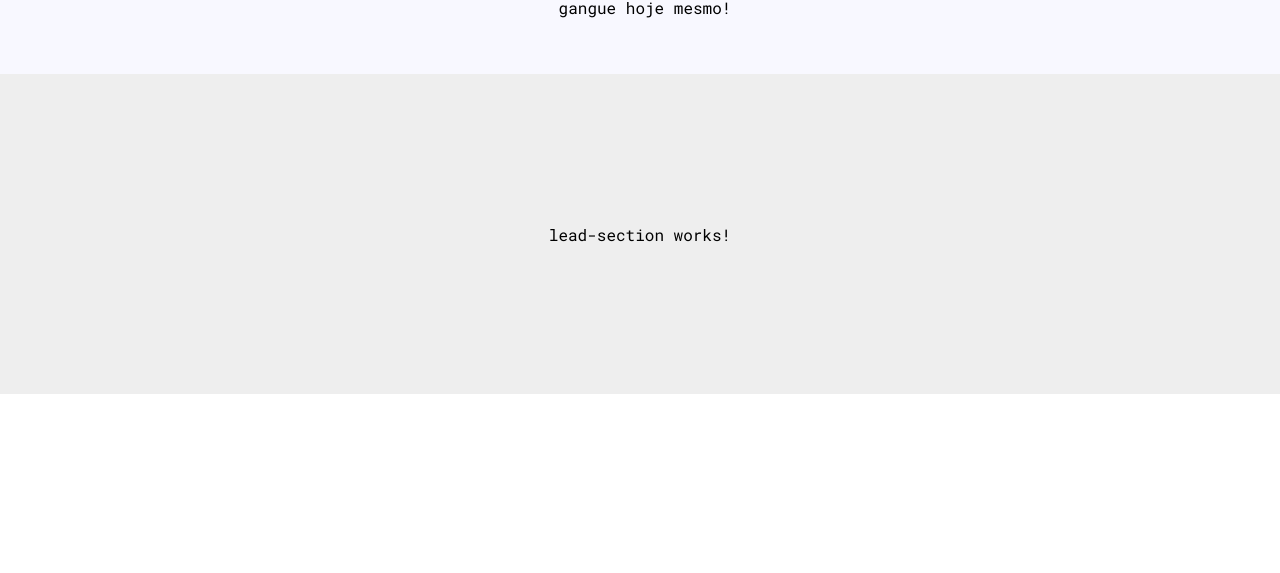
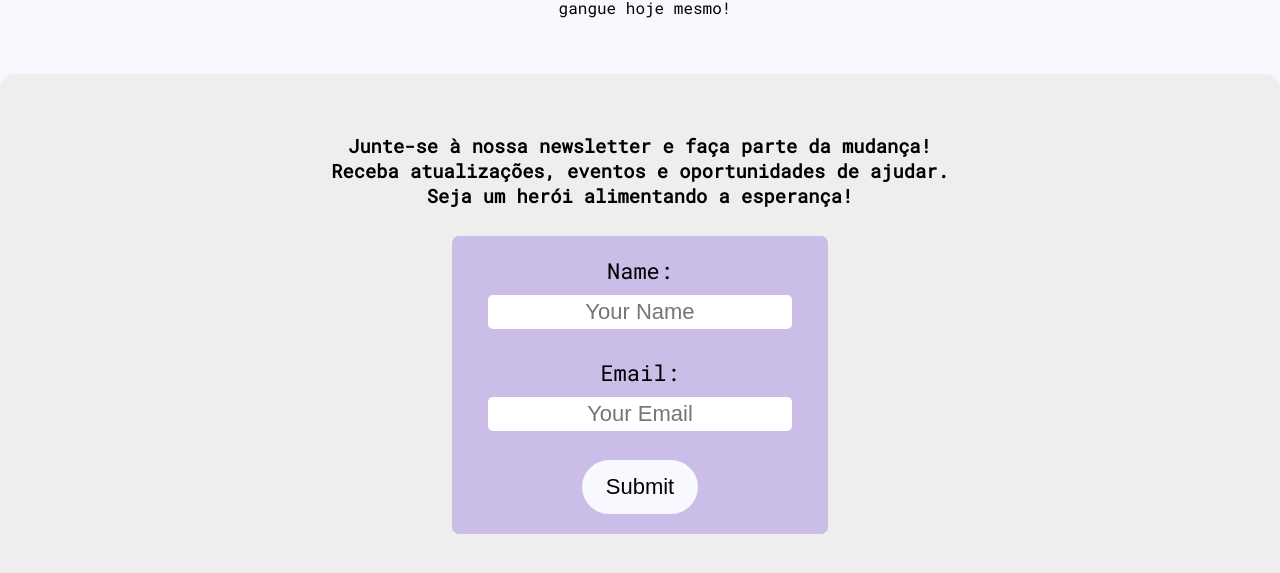
Before and after one commit to lucasbarroos/astronaut-helper, an Angular app: page / in a window 1280 px wide. Shown: the part 535-1108 px from the top of the page. Before the commit the page ends 929 px from the top, so only its background shows below. Built offline with nearby package versions, Linux system fonts and the light colour scheme; what ngx-lottie would draw is missing.

Commit message:
feat: adding the lead section

```diff
--- a/src/app/home/components/lead-section/lead-section.component.html
+++ b/src/app/home/components/lead-section/lead-section.component.html
@@ -1,3 +1,21 @@
 <div class="lead-section">
-    <p>lead-section works!</p>
+    <div class="title-container">
+        <h3>
+            Junte-se à nossa newsletter e faça parte da mudança! Receba atualizações, eventos e oportunidades de ajudar.
+            Seja um herói alimentando a esperança!
+        </h3>
+    </div>
+    <form class="lead-form" [formGroup]="formGroup" (ngSubmit)="handleSubmit()">
+        <label for="name">Name:</label>
+        <input type="text" formControlName="name" placeholder="Your Name" name="name" />
+        <small *ngIf="showErrors && !isValidField('name')">The field is required and needs more than 2 letters.</small>
+        <br>
+        <label for="email">Email:</label>
+        <input type="email" formControlName="email" placeholder="Your Email" name="email" />
+        <small *ngIf="showErrors && !isValidField('email')">The field is required, please, add a valid email.</small>
+        <br>
+        <button type="submit">
+            Submit
+        </button>
+    </form>
 </div>
--- a/src/app/home/components/lead-section/lead-section.component.scss
+++ b/src/app/home/components/lead-section/lead-section.component.scss
@@ -1,17 +1,99 @@
 @import "../../../../variables.scss";
 
 .lead-section {
+  display: flex;
+  justify-content: center;
+  flex-direction: column;
+  align-items: center;
+  padding: 40px 60px;
+  gap: 10px;
+  background-color: $gray-light;
+  min-height: 20vh;
+  border-top-left-radius: 7px;
+  border-top-right-radius: 7px;
+  @media (min-width: calc($tablet-max-size + 1px)) {
+    padding: 128px 60px;
+    border-top-left-radius: 15px;
+    border-top-right-radius: 15px;
+  }
+
+  @media (min-width: $tablet-max-size) {
+    padding: 40px 120px;
+  }
+
+  .title-container {
+    max-width: 650px;
+    text-align: center;
+  }
+
+  title {
+    font-size: $font-large;
+    color: $purple;
+  }
+
+  .lead-form {
+    background-color: $purple-light;
+    padding: 10px 12px;
+    margin-bottom: 100px;
+    border-radius: 7px;
     display: flex;
-    flex-direction: column-reverse;
+    flex-direction: column;
     justify-content: center;
     align-items: center;
-    text-align: center;
-    padding: 40px 60px;
-    gap: 10px;
-    background-color: $gray-light;
-    min-height: 30vh; //TODO: remove it
+    width: 90%;
+    font-size: $font-medium;
+
     @media (min-width: $tablet-max-size) {
-        padding: 40px 120px;
-        flex-direction: row;
+      width: 30%;
+      padding: 20px 32px;
+      font-size: $font-large;
     }
+
+    input {
+      width: 90%;
+      border-radius: 5px;
+      border: none;
+      padding: 4px 12px;
+      font-size: $font-medium;
+      text-align: center;
+      @media (min-width: $tablet-max-size) {
+        font-size: $font-large;
+      }
+    }
+
+    label {
+      margin-bottom: 10px;
+      font-size: $font-medium;
+      @media (min-width: $tablet-max-size) {
+        font-size: $font-large;
+      }
+    }
+
+    small {
+      font-size: $font-small;
+      color: $red;
+
+      @media (min-width: $tablet-max-size) {
+        font-size: $font-medium;
+      }
+    }
+
+    button {
+      color: $black;
+      background-color: $white;
+      font-size: $font-medium;
+      box-shadow: 0px 0px $gray-light;
+      border: none;
+      padding: 8px 16px;
+      border-radius: 15px;
+      font-weight: 700;
+      cursor: pointer;
+      @media (min-width: $tablet-max-size) {
+          font-size: $font-large;
+          padding: 14px 24px;
+          border-radius: 30px;
+          font-weight: 400;
+      }
+    }
+  }
 }
--- a/src/app/home/components/lead-section/lead-section.component.ts
+++ b/src/app/home/components/lead-section/lead-section.component.ts
@@ -1,4 +1,5 @@
 import { Component, EventEmitter, OnInit, Output } from '@angular/core';
+import { FormControl, FormGroup, Validators } from '@angular/forms';
 
 @Component({
   selector: 'app-lead-section',
@@ -8,18 +9,40 @@ import { Component, EventEmitter, OnInit, Output } from '@angular/core';
 export class LeadSectionComponent implements OnInit {
 
   @Output()
-  handleSubmitClicked: EventEmitter<any> = new EventEmitter();
+  onSubmit: EventEmitter<any> = new EventEmitter();
+
+  requireFieldsValidors = [
+    Validators.required,
+    Validators.minLength(2),
+  ];
+
+  showErrors = false;
+
+  public formGroup = new FormGroup({
+    name: new FormControl('', this.requireFieldsValidors),
+    email: new FormControl('', this.requireFieldsValidors),
+  });
 
   constructor() {
 
   }
 
   ngOnInit() {
+  }
 
+  isValidField(name: string) {
+    const form = this.formGroup.get(name);
+    return form?.value && form?.valid;
   }
 
   handleSubmit() {
-    this.handleSubmitClicked.emit({});
+    this.showErrors = true;
+    if (this.isValidField('name') && this.isValidField('email')) {
+      this.onSubmit.emit({
+        name: this.formGroup.get('name')?.value,
+        email: this.formGroup.get('email')?.value,
+      });
+    }
   }
 
 }
```
